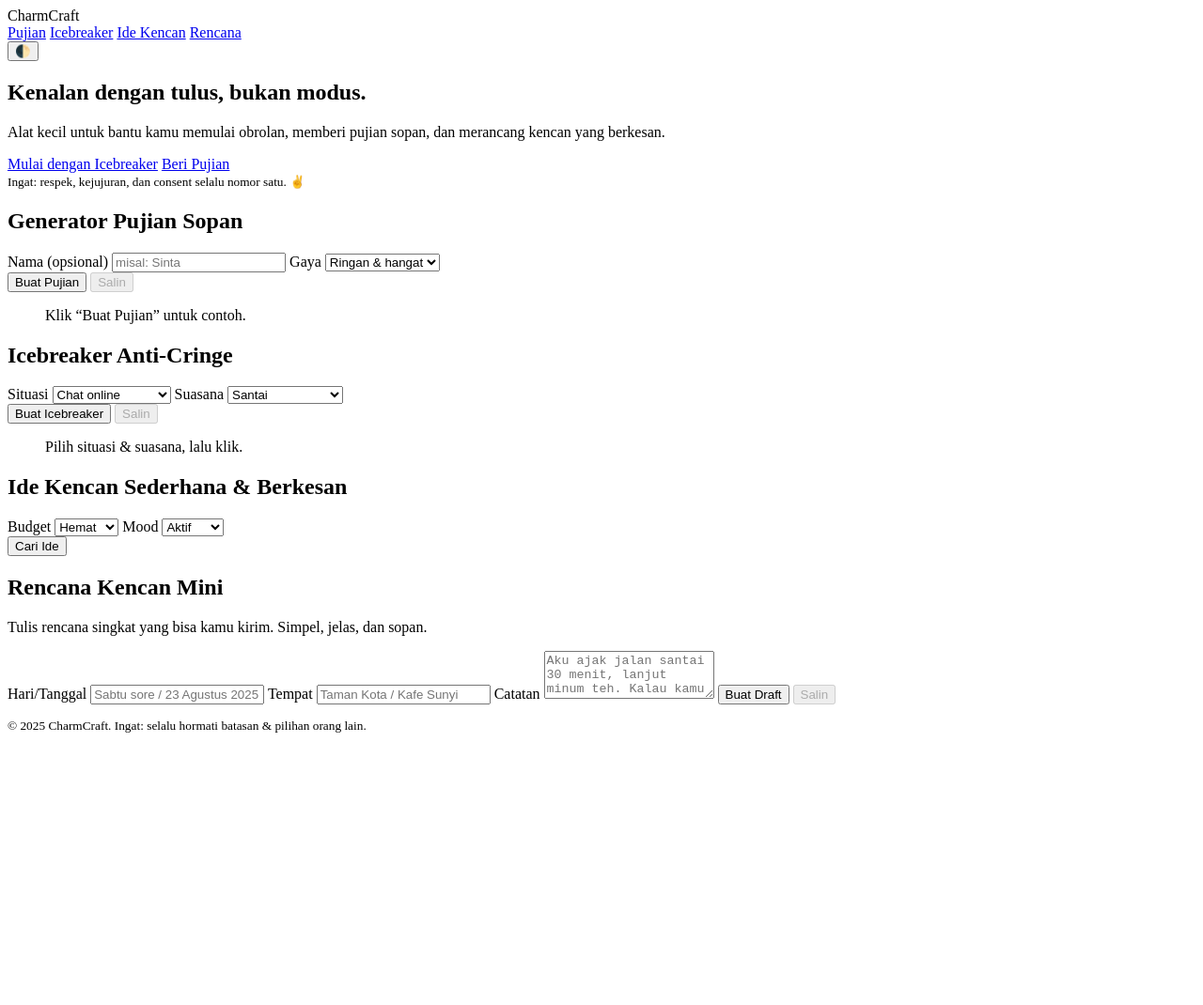
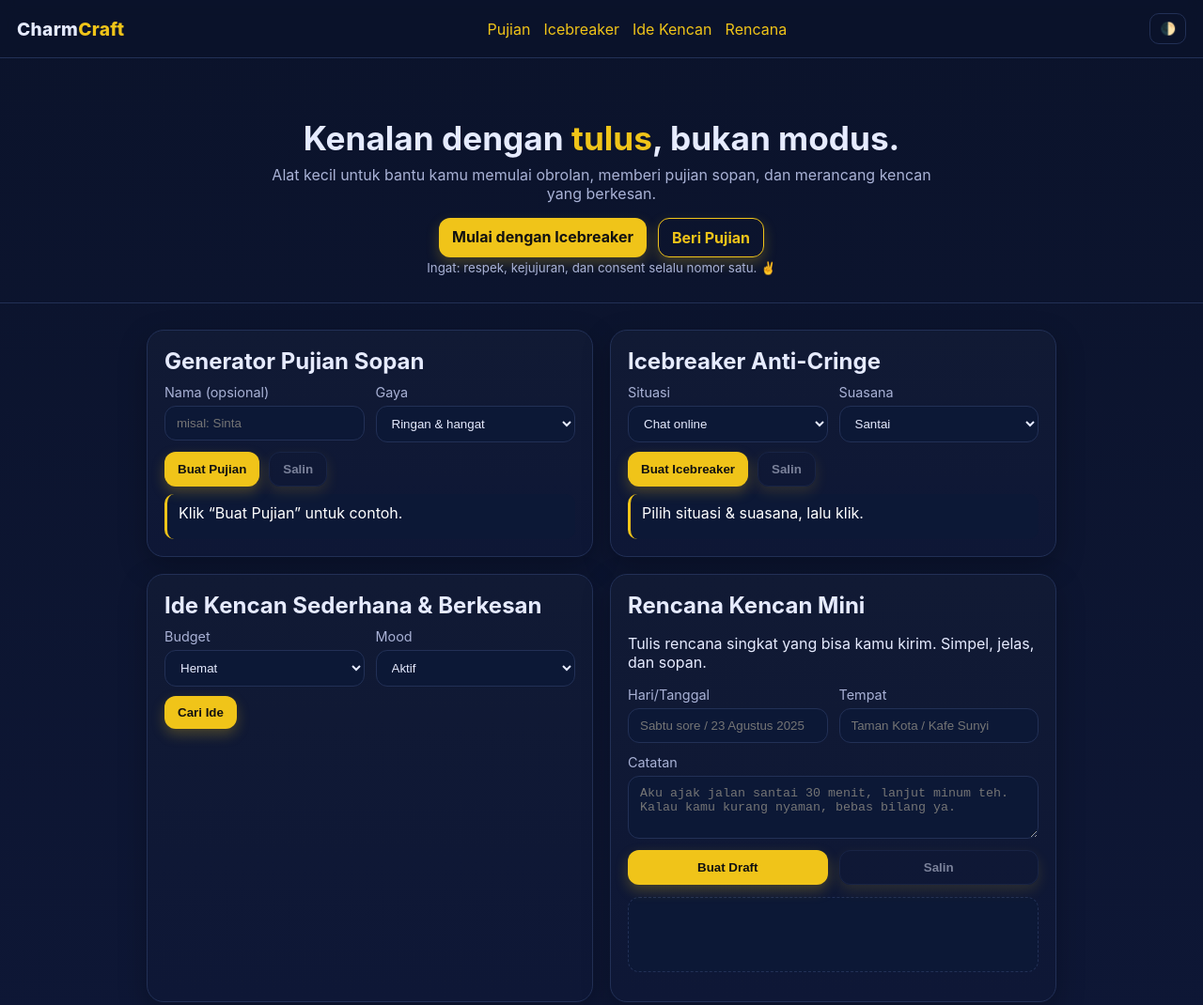
Before and after one commit to Hamdanz07/CEKKHODAM, a plain HTML site: page index.html in a window 1280 px wide. Shown: the top 1070 px of the page at 94% size. Before the commit the page ends 800 px from the top, so only its background shows below. Drawn offline with Linux system fonts and the light colour scheme.

Commit message:
Update styles.css

```diff
--- a/styles.css
+++ b/styles.css
@@ -1,25 +1,87 @@
-    font-size: 16px;
-    border-radius: 5px;
-    user-select: none;
+:root{
+  --bg:#0b132b;          /* midnight blue */
+  --card:#111a34;
+  --text:#e6ebff;
+  --muted:#a9b2d6;
+  --gold:#f0c419;        /* gold */
+  --line:#223056;
 }
-button:hover {
-    background-color: #0056b3; /* Warna biru lebih gelap saat hover */
+
+*{box-sizing:border-box}
+html,body{margin:0;padding:0;font-family:Inter,system-ui,Segoe UI,Roboto,Arial,sans-serif;color:var(--text);background:linear-gradient(180deg,#0b132b 0%, #0e1736 100%)}
+
+a{color:var(--gold);text-decoration:none}
+a:hover{text-decoration:underline}
+
+.nav{
+  position:sticky;top:0;z-index:10;
+  display:flex;align-items:center;justify-content:space-between;
+  padding:14px 18px;background:rgba(11,19,43,.6);backdrop-filter:blur(8px);border-bottom:1px solid var(--line)
 }
-/* Efek flash saat lompat */
-.flash {
-    animation: flash-bg 0.2s;
+.brand{font-weight:800;font-size:1.2rem;letter-spacing:.3px}
+.brand span{color:var(--gold)}
+.nav nav{display:flex;gap:14px}
+.nav .ghost{border:1px solid var(--line);background:transparent;color:var(--text);padding:8px 10px;border-radius:10px;cursor:pointer}
+
+.hero{
+  padding:64px 20px 28px;text-align:center;border-bottom:1px solid var(--line)
 }
-@keyframes flash-bg {
-    0% {background: linear-gradient(to bottom, #001F3F, #000);}
-    50% {background: linear-gradient(to bottom, #007BFF, #000);}
-    100% {background: linear-gradient(to bottom, #001F3F, #000);}
+.hero h1{font-size:2.2rem;margin:0 0 8px}
+.hero h1 span{color:var(--gold)}
+.hero p{color:var(--muted);max-width:720px;margin:0 auto 16px}
+.cta{display:flex;gap:12px;justify-content:center;margin-top:10px;flex-wrap:wrap}
+.disclaimer{color:var(--muted)}
+
+.container{max-width:1000px;margin:28px auto;padding:0 16px;display:grid;grid-template-columns:1fr;gap:18px}
+@media(min-width:900px){.container{grid-template-columns:1fr 1fr}}
+
+.card{
+  background:linear-gradient(180deg,var(--card),#0e1736);
+  border:1px solid var(--line);border-radius:18px;padding:18px;box-shadow:0 10px 30px rgba(0,0,0,.25)
 }
-/* Animasi gajah saat bergerak */
-@keyframes move {
-    0% {transform: translateY(0);}
-    50% {transform: translateY(-5px);}
-    100% {transform: translateY(0);}
+.card h2{margin:0 0 10px}
+.grid{display:grid;grid-template-columns:1fr 1fr;gap:12px;margin:10px 0}
+.grid .full{grid-column:1/-1}
+label{display:flex;flex-direction:column;font-size:.9rem;gap:6px;color:var(--muted)}
+input,select,textarea{
+  background:#0c1836;border:1px solid var(--line);color:var(--text);
+  padding:10px 12px;border-radius:12px;outline:none
 }
-.move {
-    animation: move 0.1s ease-in-out;
+textarea{resize:vertical}
+
+.btn{
+  background:var(--gold);color:#111;font-weight:700;border:none;border-radius:12px;
+  padding:10px 14px;cursor:pointer;box-shadow:0 6px 14px rgba(240,196,25,.25)
 }
+.btn:hover{filter:brightness(.97)}
+.btn:disabled{opacity:.5;cursor:not-allowed}
+.btn.outline{background:transparent;color:var(--gold);border:1px solid var(--gold)}
+.btn.ghost{background:transparent;color:var(--text);border:1px solid var(--line)}
+
+.actions{display:flex;gap:10px;margin:8px 0 8px}
+
+.output{
+  margin:8px 0 0;border-left:3px solid var(--gold);
+  padding:10px 12px;background:#0c1836;border-radius:10px;color:#fff;min-height:48px
+}
+
+.ideas{list-style:none;margin:12px 0 0;padding:0;display:grid;gap:10px}
+.ideas li{
+  background:#0c1836;border:1px solid var(--line);border-radius:12px;padding:10px 12px
+}
+.ideas small{color:var(--muted)}
+
+.draft{
+  background:#0c1836;border:1px dashed var(--line);border-radius:12px;
+  padding:14px;min-height:80px;white-space:pre-wrap
+}
+
+.foot{padding:24px 16px;text-align:center;color:var(--muted);border-top:1px solid var(--line);margin-top:8px}
+
+/* Light mode */
+.light{
+  --bg:#f6f7fb; --card:#ffffff; --text:#10121a; --muted:#5b647d; --line:#e3e7f5;
+}
+.light html,.light body{background:#f6f7fb}
+.light .output,.light input,.light select,.light textarea{background:#fff;color:#10121a}
+.light .nav{background:rgba(255,255,255,.6)}
```
